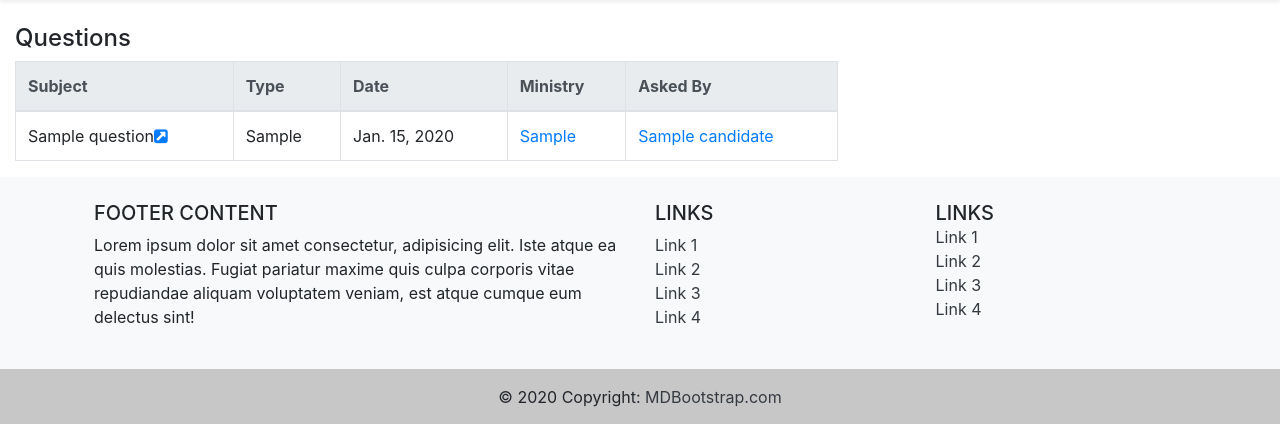
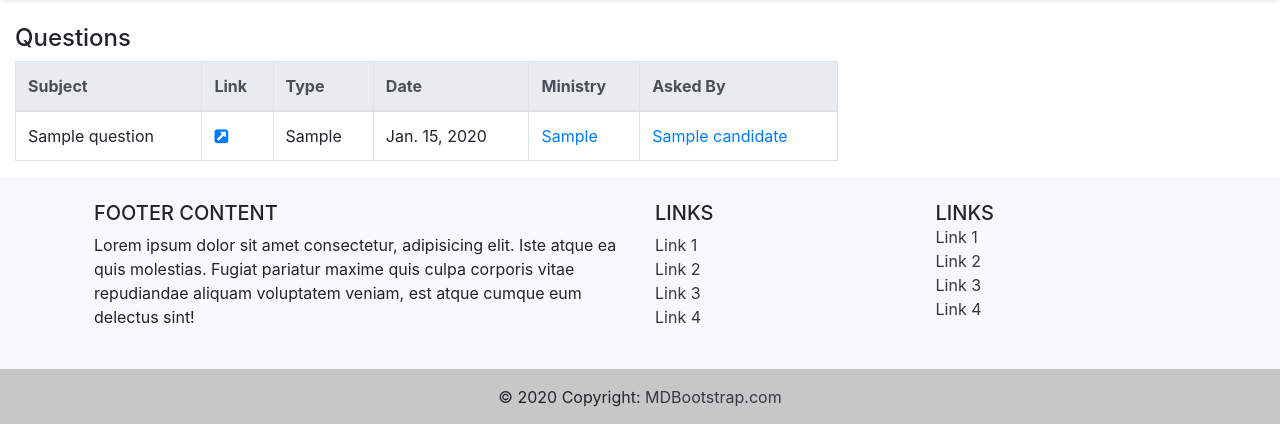
Before and after one commit to HackForChangeIN/OpenGov, a Django app: page /india-insider/questions/ in a window 1280 px wide. Shown: the part 113-537 px from the top of the page. Run offline with Django 3.2, Linux system fonts and the light colour scheme; tables that the repository leaves empty hold one stand-in row (values such as "Sample post"); some libraries are stand-ins or nearby versions.

Commit message:
Created a new column for link of the question
Add a way to remove the external link from the question list page and show the external link as a separate column.
I can work on the frontend if you want.I kept the design as it was

```diff
--- a/templates/questions.html
+++ b/templates/questions.html
@@ -38,6 +38,7 @@
                 <thead class="thead-light">
                     <tr>
                         <th scope="col">Subject</th>
+                        <th scope="col">Link</th>
                         <th scope="col">Type</th>
                         <th scope="col">Date</th>
                         <th scope="col">Ministry</th>
@@ -47,7 +48,8 @@
                 <tbody>
                     {% for i in questions %}
                     <tr>
-                        <td> {{ i.subject }}<a href="{% url 'question_det' member=i.candidate_id date=i.date %}" target="_blank"><i class="fa fa-external-link-square" aria-hidden="true"></i></a></td>
+                        <td> {{ i.subject }}</td>
+                        <td> <a href="{% url 'question_det' member=i.candidate_id date=i.date %}" target="_blank"><i class="fa fa-external-link-square" aria-hidden="true"></i></a></td>
                         <td>{{ i.type }}</td>
                         <td>{{ i.date}}</td>
                         <td><a href="{% url 'questions_ministry' ministry=i.category %}">{{ i.category }}</a></td>
```
